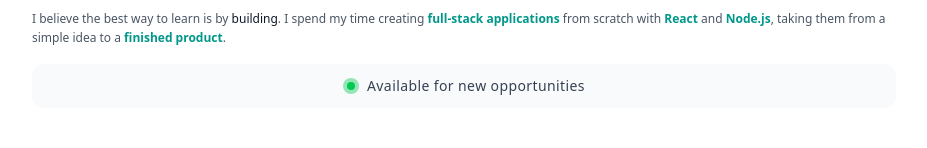
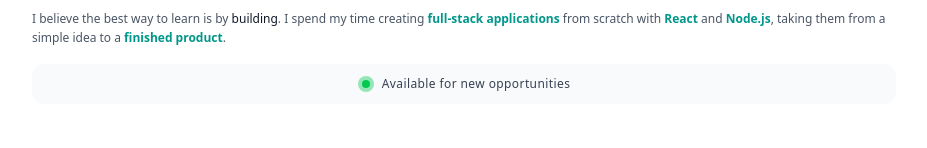
Before and after one commit to DaKsH18r/Daksh-Portfolio-, a React (Vite) app: page / in a window 1280 px wide. Shown: the part 271-419 px from the top of the page, without its empty margins (176-1103 px from the left). Built offline with nearby package versions, Linux system fonts and the light colour scheme; no server answers; a web font is replaced by a local one.

Commit message:
Revert text size to original, keep button padding

```diff
--- a/src/Components/Sections/About.tsx
+++ b/src/Components/Sections/About.tsx
@@ -63,7 +63,7 @@ const About: React.FC = () => {
           className="inline-flex items-center justify-center gap-2 sm:gap-3 rounded-xl
                      border border-gray-200 dark:border-white/10
                      bg-gray-50 dark:bg-white/5
-                     px-4 sm:px-6 py-3 sm:py-4 text-sm sm:text-base
+                     px-4 sm:px-6 py-3 sm:py-4 text-xs sm:text-sm
                      text-gray-700 dark:text-gray-200
                      hover:bg-gray-100 dark:hover:bg-white/10
                      transition-colors"
```
